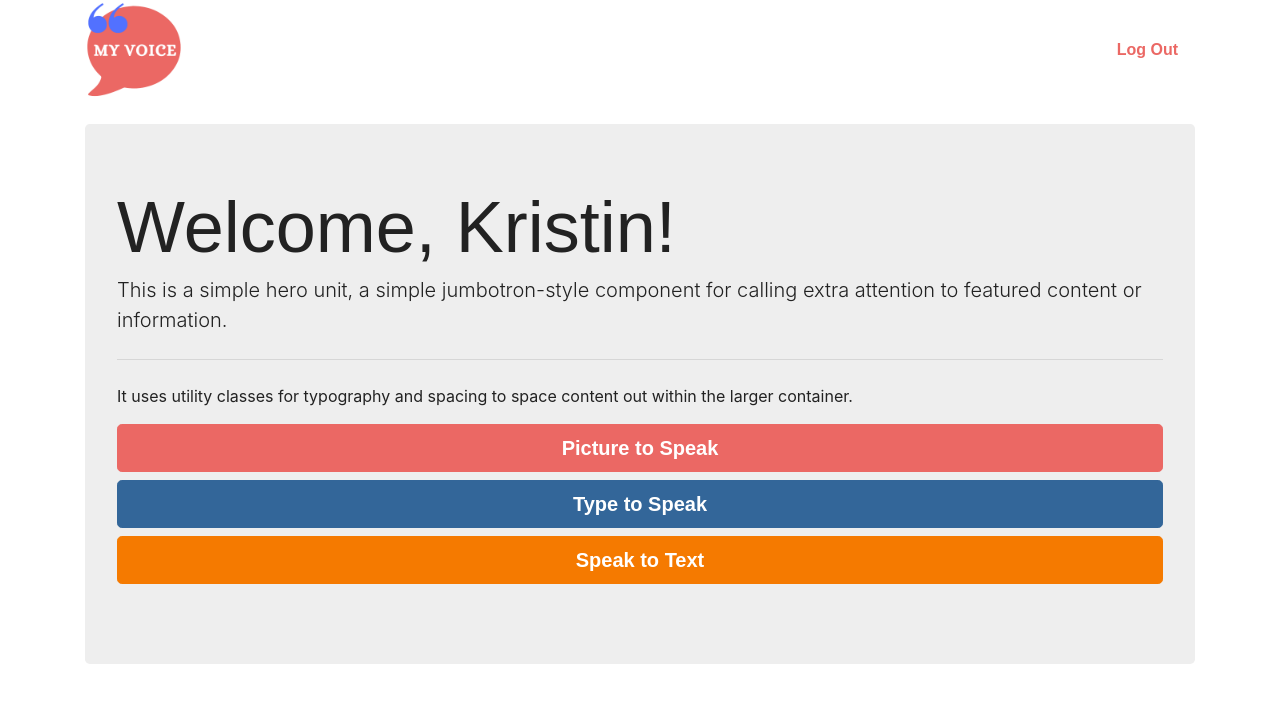
After one commit to kristcar/Speech_Output, a Django app: template SpeechOutput/SpeechOutputApp/templates/home.html in a window 1280 px wide. The commit adds this page. Shown: the top 703 px of the page. Run offline with Django 3.2, Linux system fonts and the light colour scheme; the template is opened without the code that fills it: values that come from a table or form of the project are taken from there, others are empty; data comes from the database, SQL or seed files in the repository; both versions use the stored data as it was after the commit; some libraries are stand-ins or nearby versions; some web fonts are replaced.

Commit message:
added home page with links

```diff
--- a/SpeechOutput/SpeechOutputApp/templates/add.html
+++ b/SpeechOutput/SpeechOutputApp/templates/add.html
@@ -23,7 +23,7 @@
           alt="My Voice Logo"
           class="header_login_logo"
         />
-        <a href = "/home">
+        <a href = "/pictureToSpeak">
         <button type="button" class="btn btn-link">Back</button></a>
       </div>
       <div id="message_block">
--- a/SpeechOutput/SpeechOutputApp/templates/edit.html
+++ b/SpeechOutput/SpeechOutputApp/templates/edit.html
@@ -29,7 +29,7 @@
             Type to Speak
           </button></a
         >
-        <a href="/home">
+        <a href="/pictureToSpeak">
           <button type="button" class="btn btn-link">Back</button></a
         >
       </div>
--- /dev/null
+++ b/SpeechOutput/SpeechOutputApp/templates/home.html
@@ -0,0 +1,55 @@
+<!DOCTYPE html>
+<html lang="en">
+  <head>
+    <meta charset="UTF-8" />
+    <meta http-equiv="X-UA-Compatible" content="IE=edge" />
+    <meta name="viewport" content="width=device-width, initial-scale=1.0" />
+    <title>My Voice</title>
+    <link
+      rel="stylesheet"
+      href="https://stackpath.bootstrapcdn.com/bootstrap/4.5.2/css/bootstrap.min.css"
+      integrity="sha384-JcKb8q3iqJ61gNV9KGb8thSsNjpSL0n8PARn9HuZOnIxN0hoP+VmmDGMN5t9UJ0Z"
+      crossorigin="anonymous"
+    />
+    {% load static %}
+    <link rel="stylesheet" href="{% static 'css/bootstrap.css' %}" />
+    <link href="{% static '/img/favicon.png' %}" rel="icon" />
+  </head>
+  <body>
+    <div class="container">
+      <div class="header mb-4">
+        <img
+          src="{% static '/img/MyVoiceLogo.png' %}"
+          alt="My Voice Logo"
+          class="header_login_logo"
+        />
+        <form action="/logout" method="GET">
+          {% csrf_token %}
+          <button type="submit" class="btn btn-link">Log Out</button>
+        </form>
+      </div>
+
+      <div class="jumbotron">
+        <h1 class="display-3">Welcome, {{current_user.first_name}}!</h1>
+        <p class="lead">This is a simple hero unit, a simple jumbotron-style component for calling extra attention to featured content or information.</p>
+        <hr class="my-4">
+        <p>It uses utility classes for typography and spacing to space content out within the larger container.</p>
+        <p class="lead">
+          <div class="options">
+            <button type="button" class="btn btn-primary btn-lg btn-block">
+              Picture to Speak
+            </button>
+            <button type="button" class="btn btn-info btn-lg btn-block">
+              Type to Speak
+            </button>
+            <button type="button" class="btn btn-danger btn-lg btn-block">
+              Speak to Text
+            </button>
+          </div>
+        </p>
+      </div>
+
+
+    </div>
+  </body>
+</html>
--- a/SpeechOutput/SpeechOutputApp/templates/index.html
+++ b/SpeechOutput/SpeechOutputApp/templates/picToSpeak.html
@@ -32,10 +32,6 @@
 
         <nav class="navbar navbar-expand-lg navbar-dark bg-primary">
           <a class="navbar-brand" href="#">Welcome, {{current_user.first_name}}!</a>
-          <button class="navbar-toggler" type="button" data-toggle="collapse" data-target="#navbarColor01" aria-controls="navbarColor01" aria-expanded="false" aria-label="Toggle navigation">
-            <span class="navbar-toggler-icon"></span>
-          </button>
-
           <div class="collapse navbar-collapse" id="navbarColor01">
             <ul class="navbar-nav mr-auto">
               <li class="nav-item active">
--- a/SpeechOutput/SpeechOutputApp/templates/typeToSpeak.html
+++ b/SpeechOutput/SpeechOutputApp/templates/typeToSpeak.html
@@ -24,7 +24,7 @@
           class="header_login_logo"
         />
 
-        <a href="/home">
+        <a href="/pictureToSpeak">
           <button type = "button" class="btn btn-info my-2 my-sm-0">Picture to Speech</button>
         </a>
       </div>
--- a/SpeechOutput/SpeechOutputApp/urls.py
+++ b/SpeechOutput/SpeechOutputApp/urls.py
@@ -6,7 +6,8 @@ urlpatterns = [
   path('register', views.register),
   path('login', views.login),
   path('logout', views.logout),
-  path('home', views.pictureSpeak),
+  path('home', views.home),
+  path('pictureToSpeak', views.pictureSpeak),
   path('typeToSpeak', views.typeToSpeak),
   path('add', views.add),
   path('create', views.create),
```
Also changed, not shown: SpeechOutput/SpeechOutputApp/views.py (+12 -3 lines), SpeechOutput/db.sqlite3.
